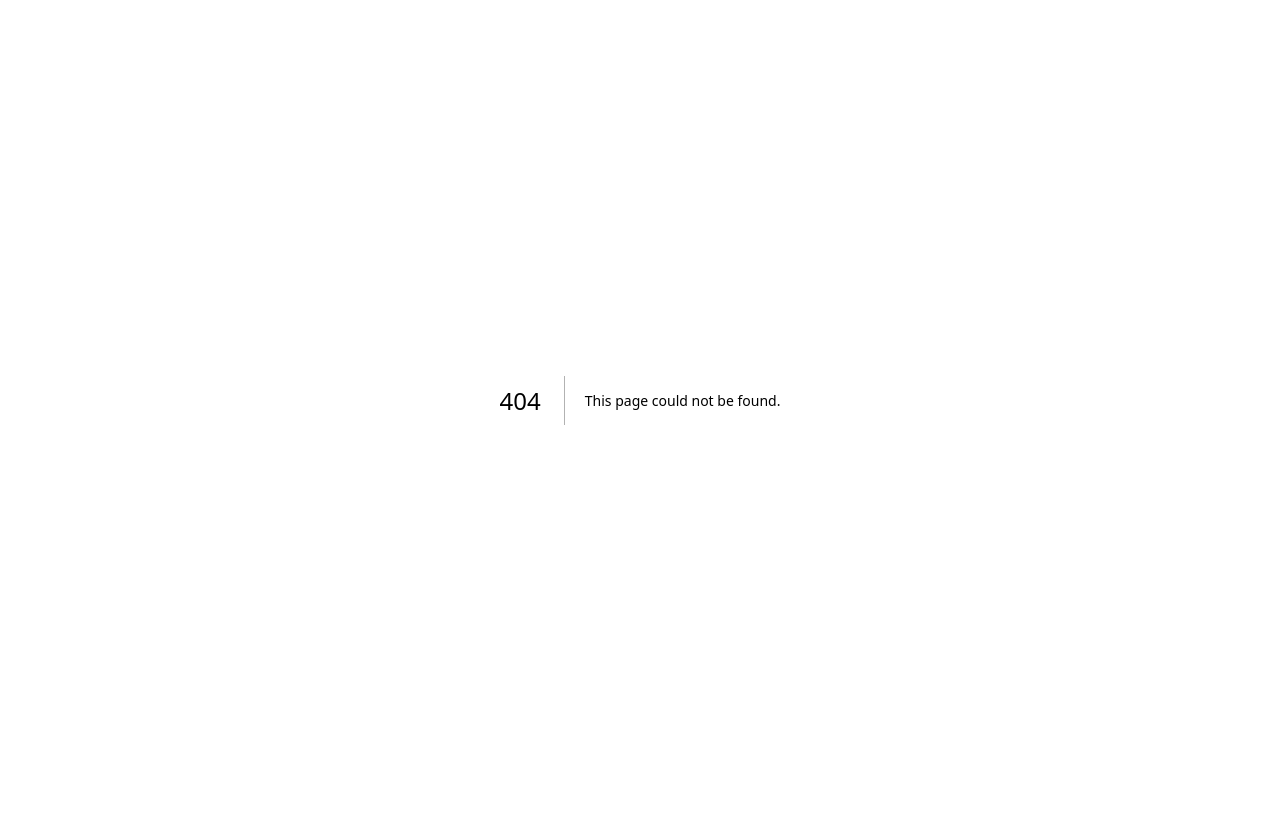
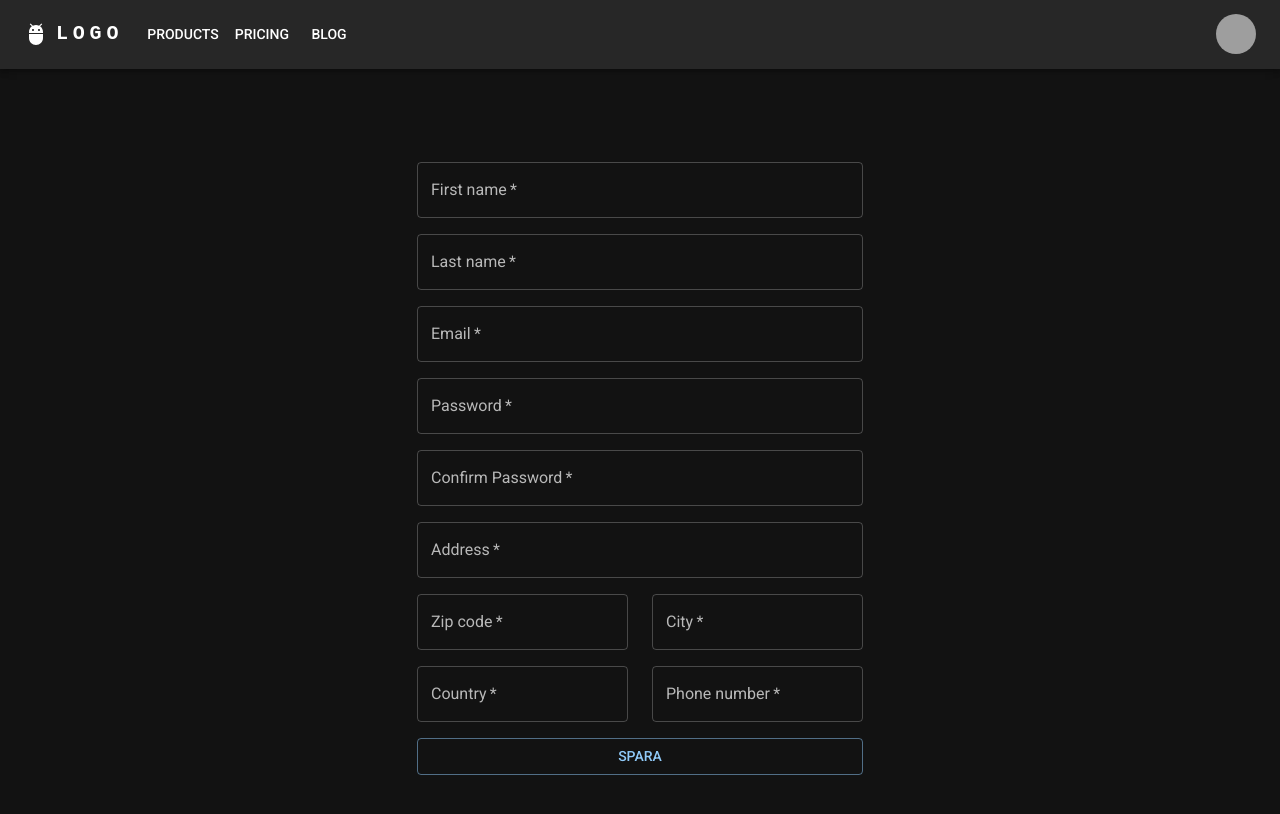
Before and after one commit to f1schhh/acca-labb, a Next.js app: page /dashboard/settings in a window 1280 px wide. Before the commit this address had no page. Shown: the top 814 px of the page. Built offline with nearby package versions, Linux system fonts and the light colour scheme; grey boxes are pictures that could not be loaded; what @mui/material-nextjs would draw is missing.

Commit message:
Inputfields for settingspage without functionality

```diff
--- /dev/null
+++ b/components/forms/SettingsForm.tsx
@@ -0,0 +1,162 @@
+"use client";
+import { Box, Button, TextField } from "@mui/material";
+import { useState } from "react";
+import { formProps, UserTypes } from "../../types";
+
+export default function SignUpForm({ onAction }: formProps) {
+  const [currentpassword, setCurrentPassword] = useState<string | null>(null);
+  const [currentconfirmPassword, setCurrentConfirmPassword] = useState<
+    string | null
+  >(null);
+  const handlePasswordError = () => {
+    if (currentpassword === null || currentconfirmPassword === null) {
+      return false;
+    }
+    if (
+      currentpassword !== currentconfirmPassword &&
+      currentpassword.length >= 12
+    ) {
+      return true;
+    }
+  };
+  const handleOnSubmit = (event: React.FormEvent<HTMLFormElement>) => {
+    event.preventDefault();
+    const formData = new FormData(event.currentTarget);
+    const formJson = Object.fromEntries(formData.entries());
+    const typedFormData: UserTypes = {
+      firstName: formJson.firstName as string,
+      lastName: formJson.lastName as string,
+      email: formJson.email as string,
+      password: formJson.password as string,
+      confirmPassword: formJson.confirmPassword as string,
+      address: formJson.address as string,
+      zipcode: formJson.zipcode as string,
+      phoneNumber: formJson.phoneNumber as string,
+      country: formJson.country as string,
+      city: formJson.city as string,
+    };
+    console.log(typedFormData);
+    // En action för att skicka till sign up sidan till exempel skicka error till den sidan ifall en användare redan finns tex
+    onAction("This user already exists", true);
+    event.currentTarget.reset();
+  };
+
+  return (
+    <form onSubmit={handleOnSubmit}>
+      <Box sx={{ display: "flex", flexDirection: "column", gap: 2 }}>
+        <TextField
+          id="firstName-input"
+          label="First name"
+          type="text"
+          name="firstName"
+          required
+        />
+        <TextField
+          id="lastName-input"
+          label="Last name"
+          type="text"
+          name="lastName"
+          required
+        />
+        <TextField
+          id="email-input"
+          label="Email"
+          type="email"
+          name="email"
+          required
+        />
+        <TextField
+          id="password-input"
+          label="Password"
+          type="password"
+          name="password"
+          required
+          helperText={
+            currentpassword !== null && currentpassword?.length < 12
+              ? "Password must be at least 12 characters"
+              : ""
+          }
+          error={currentpassword !== null && currentpassword?.length < 12}
+          onChange={(event) => {
+            setCurrentPassword(event.target.value);
+          }}
+        />
+        <TextField
+          id="confirmPassword-input"
+          label="Confirm Password"
+          type="password"
+          name="confirmPassword"
+          helperText={handlePasswordError() ? "Passwords do not match" : ""}
+          error={handlePasswordError()}
+          required
+          onChange={(event) => {
+            setCurrentConfirmPassword(event.target.value);
+          }}
+        />
+        <TextField
+          id="address-input"
+          label="Address"
+          type="text"
+          name="address"
+          required
+        />
+        <Box
+          sx={{
+            display: "flex",
+            flexDirection: "row",
+            justifyContent: "space-between",
+            gap: 3,
+          }}
+        >
+          <TextField
+            id="zipcode-input"
+            label="Zip code"
+            type="text"
+            name="zipcode"
+            required
+            fullWidth
+          />
+
+          <TextField
+            id="city-input"
+            label="City"
+            type="text"
+            name="city"
+            required
+            fullWidth
+          />
+        </Box>
+        <Box
+          sx={{
+            display: "flex",
+            flexDirection: "row",
+            justifyContent: "space-between",
+            gap: 3,
+          }}
+        >
+          <TextField
+            id="country-input"
+            label="Country"
+            type="text"
+            name="country"
+            required
+            fullWidth
+          />
+
+          <TextField
+            id="phone-input"
+            label="Phone number"
+            type="text"
+            name="phoneNumber"
+            required
+            fullWidth
+          />
+        </Box>
+
+        <Button type="submit" variant="outlined">
+          Spara
+        </Button>
+      </Box>
+    </form>
+  );
+}
--- /dev/null
+++ b/src/app/dashboard/settings/page.tsx
@@ -0,0 +1,23 @@
+"use client";
+import { Box } from "@mui/material";
+
+import SettingsForm from "../../../../components/forms/SettingsForm";
+
+export default function Settings() {
+  return (
+    <Box
+      sx={{
+        display: "flex",
+        flexDirection: "column",
+        justifyContent: "center",
+        alignItems: "center",
+        gap: 2,
+        height: "100vh",
+      }}
+    >
+      <SettingsForm
+        onAction={(message, error) => console.log(message, error)}
+      />
+    </Box>
+  );
+}
```
